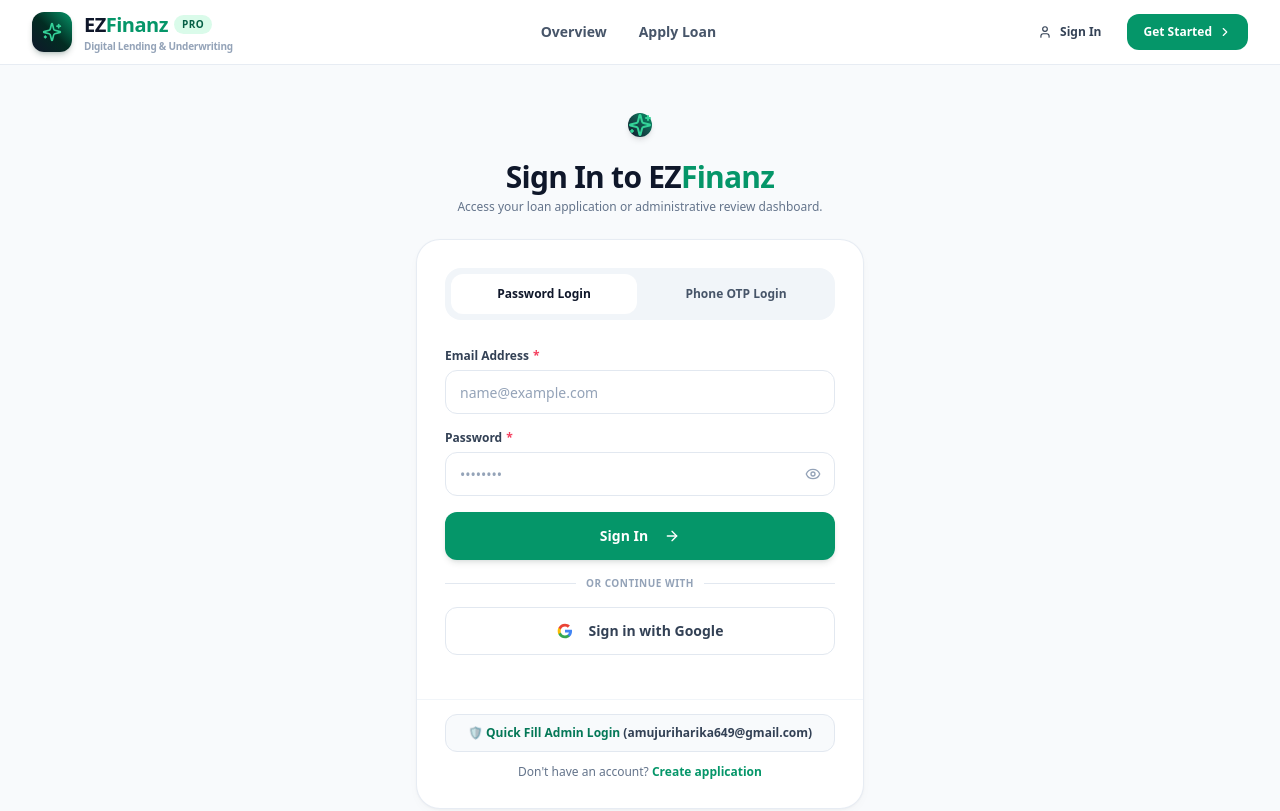
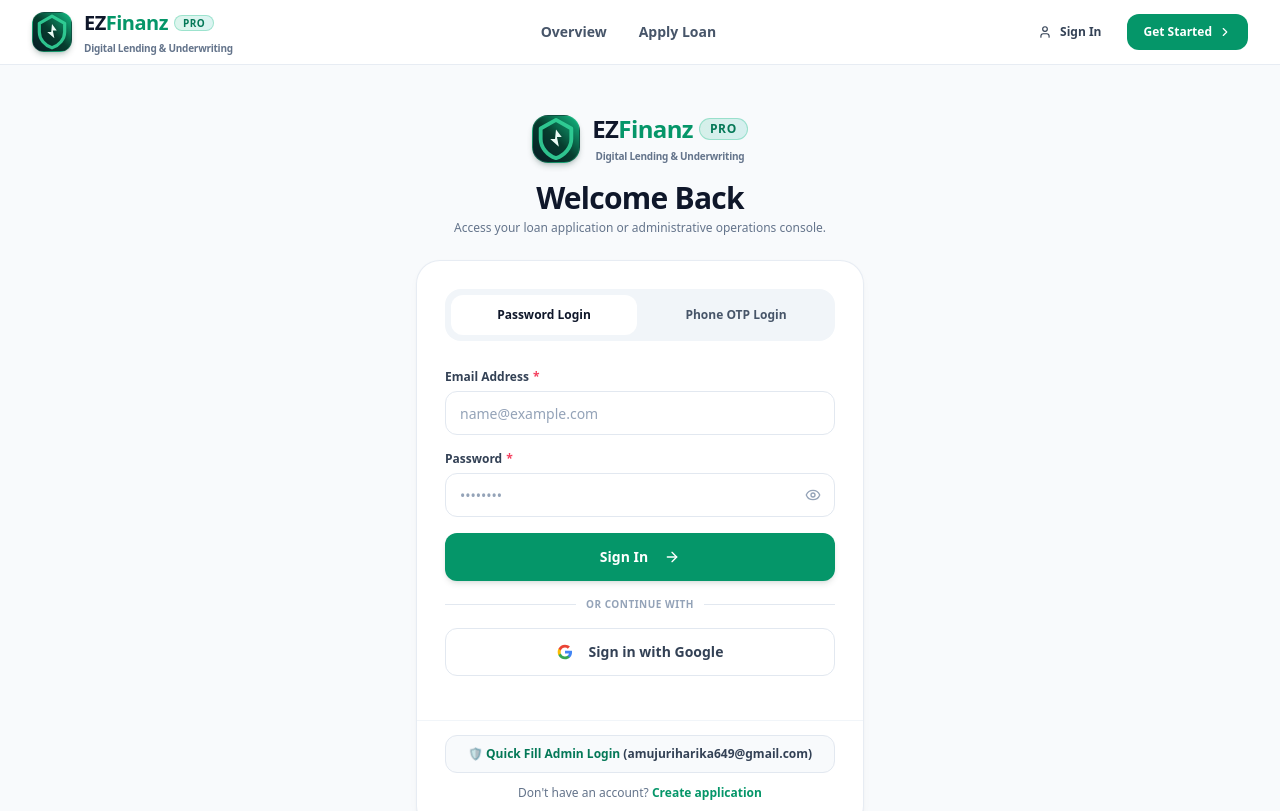
Before and after one commit to Harika-1509/ezfinanz-loan-platform, a Next.js app in the folder frontend/: page /login in a window 1280 px wide. Shown: the top 811 px of the page. Built offline with nearby package versions, Linux system fonts and the light colour scheme; no server answers.

Commit message:
Create unified BrandLogo component, align admin KPI cards, and integrate logo across all pages

```diff
--- a/frontend/src/app/login/page.tsx
+++ b/frontend/src/app/login/page.tsx
@@ -26,6 +26,7 @@ import { Label } from '../../components/ui/label';
 import { Card, CardHeader, CardTitle, CardDescription, CardContent, CardFooter } from '../../components/ui/card';
 import { OtpInput } from '../../components/ui/otp-input';
 import { GuestRoute } from '../../components/auth/route-guards';
+import { BrandLogo } from '../../components/ui/brand-logo';
 
 export default function LoginPage() {
   const { login, setMockSession } = useAuth();
@@ -207,17 +208,13 @@ export default function LoginPage() {
       <div className="flex min-h-[calc(100vh-8rem)] items-center justify-center px-4 py-12 sm:px-6 lg:px-8">
         <div className="w-full max-w-md space-y-6">
           {/* Brand Header */}
-          <div className="text-center">
-            <Link href="/" className="inline-flex items-center space-x-2 group">
-              <div className="flex h-13 w-13 items-center justify-center rounded-2xl bg-gradient-to-tr from-slate-900 via-teal-900 to-emerald-600 shadow-md transition-transform group-hover:scale-105">
-                <Sparkles className="h-6 w-6 text-emerald-400" />
-              </div>
-            </Link>
+          <div className="text-center flex flex-col items-center">
+            <BrandLogo size="lg" />
             <h1 className="mt-4 text-2xl font-black tracking-tight text-slate-900 dark:text-white sm:text-3xl">
-              Sign In to EZ<span className="text-emerald-600">Finanz</span>
+              Welcome Back
             </h1>
             <p className="mt-1 text-xs text-slate-500 font-medium">
-              Access your loan application or administrative review dashboard.
+              Access your loan application or administrative operations console.
             </p>
           </div>
 
--- a/frontend/src/app/signup/page.tsx
+++ b/frontend/src/app/signup/page.tsx
@@ -26,6 +26,7 @@ import { Input } from '../../components/ui/input';
 import { Label } from '../../components/ui/label';
 import { Card, CardHeader, CardTitle, CardDescription, CardContent, CardFooter } from '../../components/ui/card';
 import { GuestRoute } from '../../components/auth/route-guards';
+import { BrandLogo } from '../../components/ui/brand-logo';
 
 export default function SignupPage() {
   const { signup } = useAuth();
@@ -109,17 +110,13 @@ export default function SignupPage() {
       <div className="flex min-h-[calc(100vh-8rem)] items-center justify-center px-4 py-12 sm:px-6 lg:px-8">
         <div className="w-full max-w-md space-y-6">
           {/* Brand Header */}
-          <div className="text-center">
-            <Link href="/" className="inline-flex items-center space-x-2 group">
-              <div className="flex h-13 w-13 items-center justify-center rounded-2xl bg-gradient-to-tr from-slate-900 via-teal-900 to-emerald-600 shadow-md transition-transform group-hover:scale-105">
-                <Sparkles className="h-6 w-6 text-emerald-400" />
-              </div>
-            </Link>
+          <div className="text-center flex flex-col items-center">
+            <BrandLogo size="lg" />
             <h1 className="mt-4 text-2xl font-black tracking-tight text-slate-900 dark:text-white sm:text-3xl">
               Create Your Application
             </h1>
             <p className="mt-1 text-xs text-slate-500 font-medium">
-              Apply for instant personal loan up to ₹10 Lakhs in minutes.
+              Apply for instant personal loan up to ₹5 Lakhs in minutes.
             </p>
           </div>
 
--- a/frontend/src/components/layout/footer.tsx
+++ b/frontend/src/components/layout/footer.tsx
@@ -1,6 +1,7 @@
 import React from 'react';
 import { ShieldCheck, Lock, Landmark, FileCheck2, Sparkles } from 'lucide-react';
 import Link from 'next/link';
+import { BrandLogo } from '../ui/brand-logo';
 
 export function Footer() {
   return (
@@ -59,14 +60,7 @@ export function Footer() {
 
         {/* Brand & Regulatory Notice */}
         <div className="pt-8 flex flex-col md:flex-row items-center justify-between gap-6 text-xs text-slate-500 dark:text-slate-400">
-          <div className="flex items-center space-x-2.5">
-            <div className="flex h-6 w-6 items-center justify-center rounded-lg bg-emerald-600 text-white">
-              <Sparkles className="h-3.5 w-3.5" />
-            </div>
-            <p className="font-semibold text-slate-700 dark:text-slate-300">
-              EZFinanz Pro Digital Lending Platform
-            </p>
-          </div>
+          <BrandLogo size="sm" showTagline={false} />
 
           <div className="flex flex-wrap items-center justify-center gap-6 font-medium">
             <Link
--- a/frontend/src/components/layout/navbar.tsx
+++ b/frontend/src/components/layout/navbar.tsx
@@ -20,6 +20,7 @@ import {
 import { useAuth } from '../../contexts/auth-context';
 import { Button } from '../ui/button';
 import { Badge } from '../ui/badge';
+import { BrandLogo } from '../ui/brand-logo';
 
 export function Navbar() {
   const { user, role, isAuthenticated, logout } = useAuth();
@@ -32,27 +33,7 @@ export function Navbar() {
     <header className="sticky top-0 z-50 w-full border-b border-slate-200/80 bg-white/90 backdrop-blur-xl dark:border-slate-800/80 dark:bg-slate-950/90 shadow-xs">
       <div className="mx-auto flex h-16 max-w-7xl items-center justify-between px-4 sm:px-6 lg:px-8">
         {/* Brand Logo */}
-        <Link
-          href="/"
-          className="flex items-center space-x-3 group focus-visible:outline-none focus-visible:ring-2 focus-visible:ring-emerald-600 rounded-xl"
-        >
-          <div className="flex h-10 w-10 items-center justify-center rounded-xl bg-gradient-to-tr from-slate-900 via-emerald-950 to-emerald-600 shadow-md shadow-emerald-950/20 transition-all duration-200 group-hover:scale-105 group-hover:shadow-emerald-600/20">
-            <Sparkles className="h-5 w-5 text-emerald-400" />
-          </div>
-          <div>
-            <div className="flex items-center space-x-1.5">
-              <span className="text-xl font-black tracking-tight text-slate-900 dark:text-white">
-                EZ<span className="text-emerald-600">Finanz</span>
-              </span>
-              <span className="rounded-full bg-emerald-100/80 px-2 py-0.5 text-[10px] font-extrabold uppercase tracking-wider text-emerald-800 dark:bg-emerald-950 dark:text-emerald-300">
-                PRO
-              </span>
-            </div>
-            <p className="text-[10px] font-semibold tracking-tight text-slate-400 dark:text-slate-500">
-              Digital Lending & Underwriting
-            </p>
-          </div>
-        </Link>
+        <BrandLogo />
 
         {/* Center Nav Links (Desktop) */}
         <nav className="hidden md:flex items-center space-x-1 text-sm font-semibold" aria-label="Main Navigation">
--- /dev/null
+++ b/frontend/src/components/ui/brand-logo.tsx
@@ -0,0 +1,103 @@
+import React from 'react';
+import Link from 'next/link';
+
+interface BrandLogoProps {
+  size?: 'sm' | 'md' | 'lg' | 'hero';
+  showTagline?: boolean;
+  clickable?: boolean;
+  className?: string;
+}
+
+export function BrandLogo({
+  size = 'md',
+  showTagline = true,
+  clickable = true,
+  className = '',
+}: BrandLogoProps) {
+  const iconSizes = {
+    sm: 'h-8 w-8 rounded-lg',
+    md: 'h-10 w-10 rounded-xl',
+    lg: 'h-12 w-12 rounded-2xl',
+    hero: 'h-14 w-14 rounded-2xl',
+  };
+
+  const textSizes = {
+    sm: 'text-base',
+    md: 'text-xl',
+    lg: 'text-2xl',
+    hero: 'text-3xl',
+  };
+
+  const badgeSizes = {
+    sm: 'text-[9px] px-1.5 py-0.2',
+    md: 'text-[10px] px-2 py-0.5',
+    lg: 'text-xs px-2.5 py-0.5',
+    hero: 'text-xs px-3 py-1',
+  };
+
+  const content = (
+    <div className={`flex items-center space-x-3 group select-none ${className}`}>
+      {/* Dynamic Fintech Shield / Growth Surge Vector Icon */}
+      <div
+        className={`relative flex items-center justify-center bg-gradient-to-tr from-slate-950 via-emerald-950 to-emerald-500 shadow-md shadow-emerald-950/20 transition-all duration-300 group-hover:scale-105 group-hover:shadow-emerald-500/25 shrink-0 border border-emerald-400/30 ${iconSizes[size]}`}
+      >
+        <svg
+          viewBox="0 0 24 24"
+          fill="none"
+          xmlns="http://www.w3.org/2000/svg"
+          className="h-6/10 w-6/10 text-emerald-400 drop-shadow-sm transition-transform duration-300 group-hover:rotate-6"
+        >
+          {/* Outer Diamond/Shield Paths */}
+          <path
+            d="M12 2L20 6.5V12C20 16.5 16.5 20.5 12 22C7.5 20.5 4 16.5 4 12V6.5L12 2Z"
+            stroke="currentColor"
+            strokeWidth="2"
+            strokeLinecap="round"
+            strokeLinejoin="round"
+            className="opacity-90"
+          />
+          {/* Inner Upward Financial Surge Lightning/Arrow */}
+          <path
+            d="M12 7L15 11H12.5L13.5 16L9 12H11.5L12 7Z"
+            fill="currentColor"
+            className="text-white"
+          />
+        </svg>
+        {/* Subtle glowing center spot */}
+        <div className="absolute inset-0 rounded-xl bg-emerald-400/10 blur-xs pointer-events-none" />
+      </div>
+
+      {/* Brand Name Typography */}
+      <div>
+        <div className="flex items-center space-x-1.5 leading-none">
+          <span className={`font-black tracking-tight text-slate-900 dark:text-white ${textSizes[size]}`}>
+            EZ<span className="text-emerald-600 dark:text-emerald-400">Finanz</span>
+          </span>
+          <span
+            className={`rounded-full bg-gradient-to-r from-emerald-500/15 to-teal-500/15 border border-emerald-500/30 font-extrabold uppercase tracking-wider text-emerald-700 dark:text-emerald-300 ${badgeSizes[size]}`}
+          >
+            PRO
+          </span>
+        </div>
+        {showTagline && (
+          <p className="mt-1 text-[10px] font-semibold tracking-tight text-slate-500 dark:text-slate-400">
+            Digital Lending & Underwriting
+          </p>
+        )}
+      </div>
+    </div>
+  );
+
+  if (clickable) {
+    return (
+      <Link
+        href="/"
+        className="focus-visible:outline-none focus-visible:ring-2 focus-visible:ring-emerald-600 rounded-xl inline-block"
+      >
+        {content}
+      </Link>
+    );
+  }
+
+  return content;
+}
```
Also changed, not shown: frontend/src/components/admin/admin-dashboard.tsx (+65 -45 lines).
